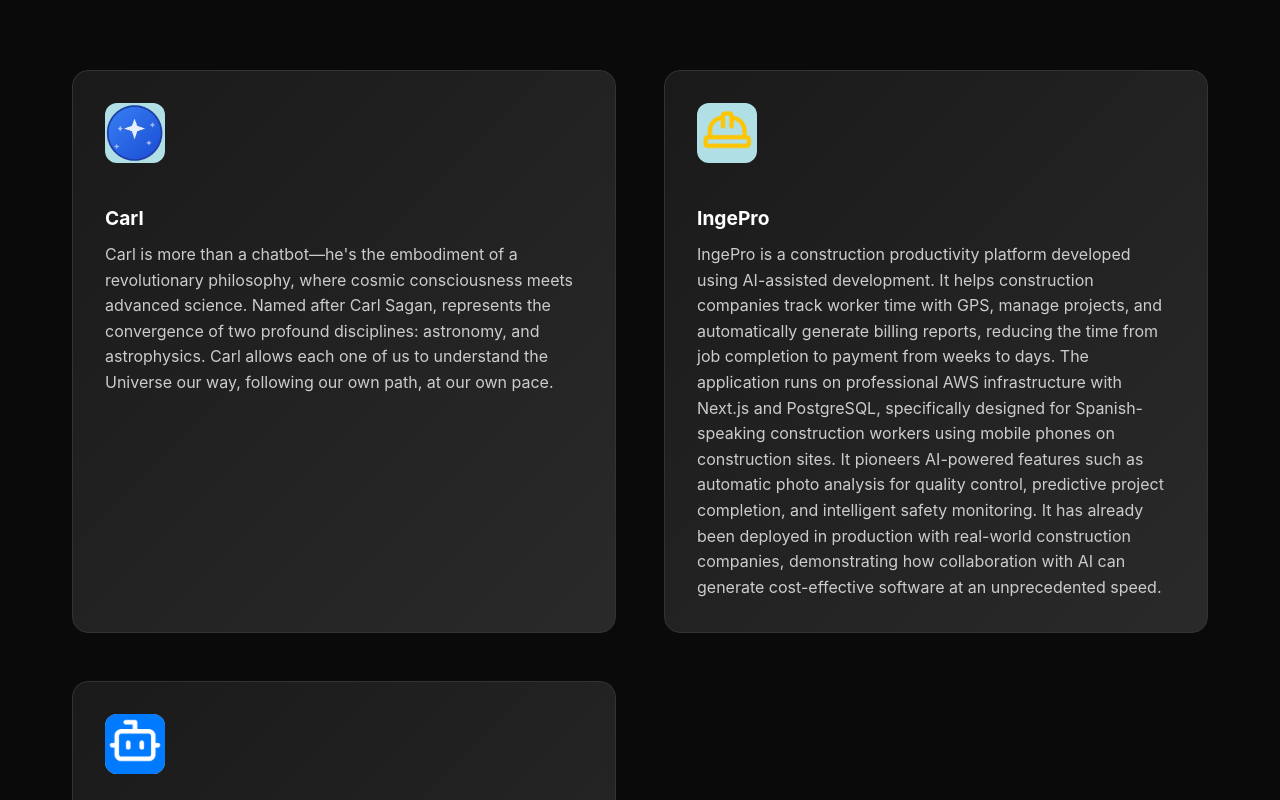
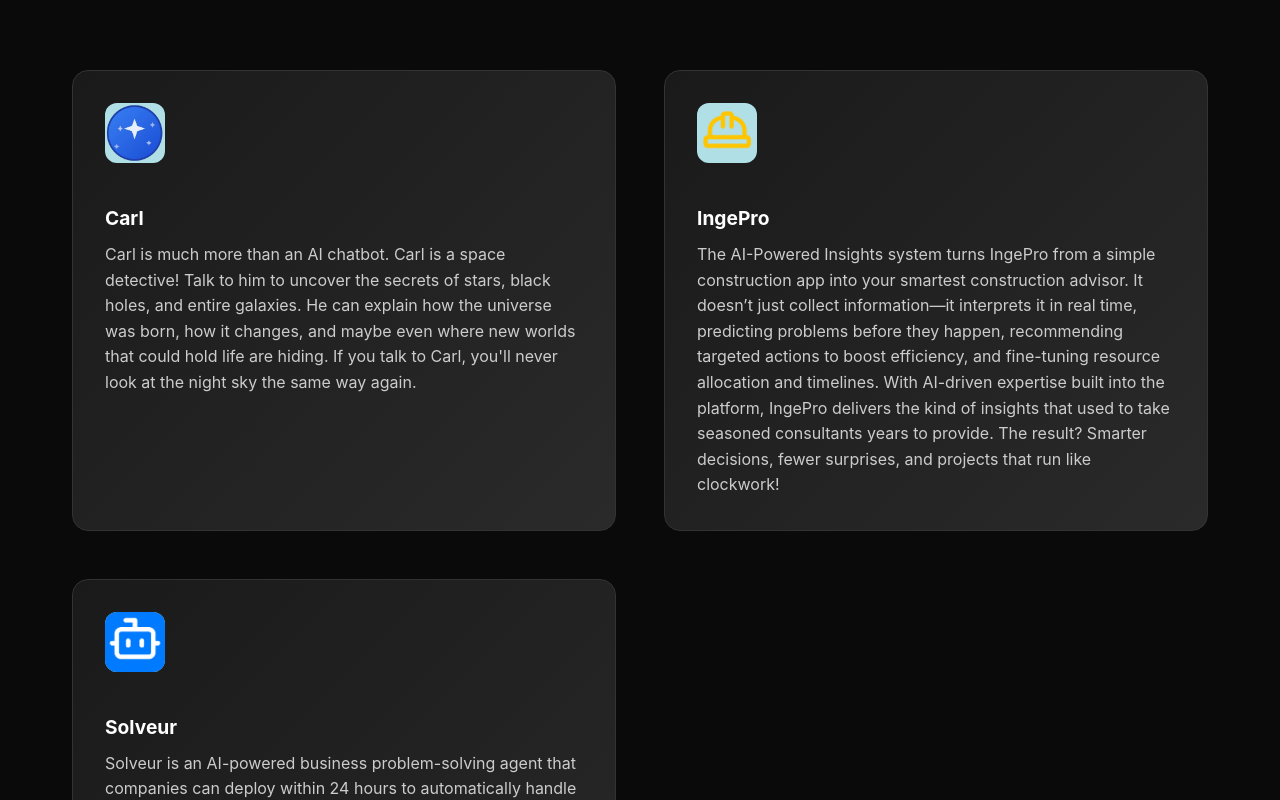
Before and after one commit to innovationwizard/aidev, a React (Vite) app: page / in a window 1280 px wide. Shown: the part 474-1274 px from the top of the page. Built offline with nearby package versions, Linux system fonts and the light colour scheme.

Commit message:
Better descriptions.

```diff
--- a/src/App.tsx
+++ b/src/App.tsx
@@ -8,14 +8,14 @@
     name: "Carl",
     logo: "/carl-logo.PNG",
     url: "https://carl-lyart.vercel.app/",
-    description: "Carl is more than a chatbot—he's the embodiment of a revolutionary philosophy, where cosmic consciousness meets advanced science. Named after Carl Sagan, represents the convergence of two profound disciplines: astronomy, and astrophysics. Carl allows each one of us to understand the Universe our way, following our own path, at our own pace."
+    description: "Carl is much more than an AI chatbot. Carl is a space detective! Talk to him to uncover the secrets of stars, black holes, and entire galaxies. He can explain how the universe was born, how it changes, and maybe even where new worlds that could hold life are hiding. If you talk to Carl, you'll never look at the night sky the same way again."
   },
   {
     id: 2,
     name: "IngePro",
     logo: "/ingepro_logo.png",
     url: "https://ingepro.app",
-    description: "IngePro is a construction productivity platform developed using AI-assisted development. It helps construction companies track worker time with GPS, manage projects, and automatically generate billing reports, reducing the time from job completion to payment from weeks to days. The application runs on professional AWS infrastructure with Next.js and PostgreSQL, specifically designed for Spanish-speaking construction workers using mobile phones on construction sites. It pioneers AI-powered features such as automatic photo analysis for quality control, predictive project completion, and intelligent safety monitoring. It has already been deployed in production with real-world construction companies, demonstrating how collaboration with AI can generate cost-effective software at an unprecedented speed."
+    description: "The AI-Powered Insights system turns IngePro from a simple construction app into your smartest construction advisor. It doesn’t just collect information—it interprets it in real time, predicting problems before they happen, recommending targeted actions to boost efficiency, and fine-tuning resource allocation and timelines. With AI-driven expertise built into the platform, IngePro delivers the kind of insights that used to take seasoned consultants years to provide. The result? Smarter decisions, fewer surprises, and projects that run like clockwork!"
   },
   {
     id: 3,
```
